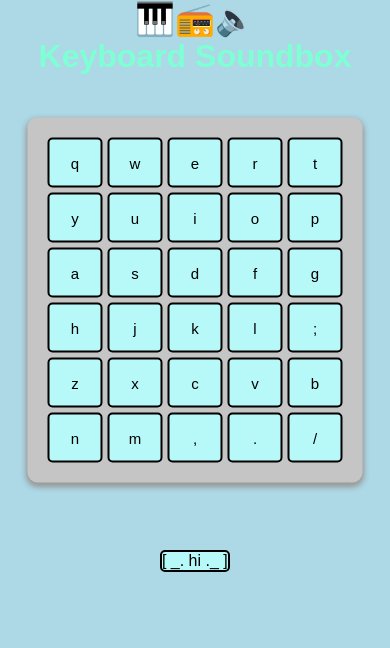
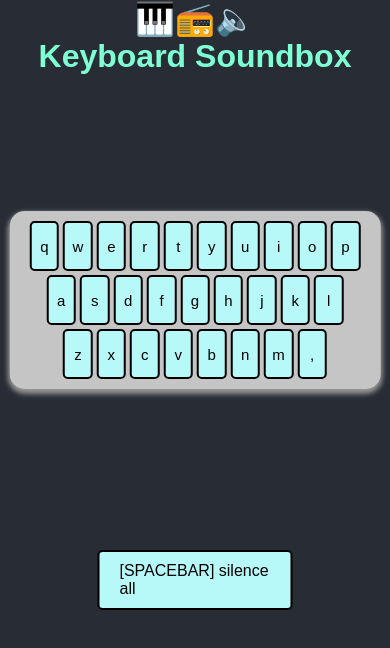
Before and after one commit to s3rj/sound-board, a React (Create React App) app: page / in a window 390 px wide. Shown: the top 648 px of the page. Built offline with nearby package versions, Linux system fonts and the light colour scheme.

Commit message:
May the fourth update

```diff
--- a/src/App.css
+++ b/src/App.css
@@ -1,93 +1,99 @@
-
-
 body {
   background-color: #282c34;
 }
 
-
-
-
 h1 {
-  text-align:center;
+  text-align: center;
   color: aquamarine;
-
-
-
-
-
 }
-
 
 .App {
   text-align: center;
   box-shadow: 0 3px 6px #999, 0 3px 6px #999;
-
-  position:absolute;
-  background-color: aquamarine;
-
-  width: 740px;
+  position: absolute;
+  width: auto;
   box-sizing: border-box;
-
-  max-width: 1085px;
-  padding: 20px;
-
+  padding: 15px 25px;
   top: 300px;
   left: 50%;
   transform: translate(-50%, -50%);
   background-color: rgb(197, 197, 197);
-  border-radius: 10px;
+  border-radius: 15px;
   display: grid;
-  grid-template-columns: repeat(20, 30px);
+  grid-template-columns: repeat(20, 35px);
   grid-template-rows: repeat(3, 60px);
-  grid-gap: 5px;
-
+  grid-gap: 4px;
   margin-left: auto;
   margin-right: auto;
-
 }
 
-.Panel{
+/* Position the keys in a QWERTY layout */
+.App > div:nth-child(1) { grid-column: 1 / span 2; grid-row: 1; } /* Q */
+.App > div:nth-child(2) { grid-column: 3 / span 2; grid-row: 1; } /* W */
+.App > div:nth-child(3) { grid-column: 5 / span 2; grid-row: 1; } /* E */
+.App > div:nth-child(4) { grid-column: 7 / span 2; grid-row: 1; } /* R */
+.App > div:nth-child(5) { grid-column: 9 / span 2; grid-row: 1; } /* T */
+.App > div:nth-child(6) { grid-column: 11 / span 2; grid-row: 1; } /* Y */
+.App > div:nth-child(7) { grid-column: 13 / span 2; grid-row: 1; } /* U */
+.App > div:nth-child(8) { grid-column: 15 / span 2; grid-row: 1; } /* I */
+.App > div:nth-child(9) { grid-column: 17 / span 2; grid-row: 1; } /* O */
+.App > div:nth-child(10) { grid-column: 19 / span 2; grid-row: 1; } /* P */
+
+.App > div:nth-child(11) { grid-column: 2 / span 2; grid-row: 2; } /* A */
+.App > div:nth-child(12) { grid-column: 4 / span 2; grid-row: 2; } /* S */
+.App > div:nth-child(13) { grid-column: 6 / span 2; grid-row: 2; } /* D */
+.App > div:nth-child(14) { grid-column: 8 / span 2; grid-row: 2; } /* F */
+.App > div:nth-child(15) { grid-column: 10 / span 2; grid-row: 2; } /* G */
+.App > div:nth-child(16) { grid-column: 12 / span 2; grid-row: 2; } /* H */
+.App > div:nth-child(17) { grid-column: 14 / span 2; grid-row: 2; } /* J */
+.App > div:nth-child(18) { grid-column: 16 / span 2; grid-row: 2; } /* K */
+.App > div:nth-child(19) { grid-column: 18 / span 2; grid-row: 2; } /* L */
+
+.App > div:nth-child(20) { grid-column: 3 / span 2; grid-row: 3; } /* Z */
+.App > div:nth-child(21) { grid-column: 5 / span 2; grid-row: 3; } /* X */
+.App > div:nth-child(22) { grid-column: 7 / span 2; grid-row: 3; } /* C */
+.App > div:nth-child(23) { grid-column: 9 / span 2; grid-row: 3; } /* V */
+.App > div:nth-child(24) { grid-column: 11 / span 2; grid-row: 3; } /* B */
+.App > div:nth-child(25) { grid-column: 13 / span 2; grid-row: 3; } /* N */
+.App > div:nth-child(26) { grid-column: 15 / span 2; grid-row: 3; } /* M */
+.App > div:nth-child(27) { grid-column: 17 / span 2; grid-row: 3; } /* , */
+
+.Panel {
   top: 550px;
-  position:absolute;
-  background-color: white;
+  position: absolute;
   display: grid;
   left: 50%;
+  transform: translateX(-50%);
   background-color: rgb(183, 248, 248);
   border: 2px solid black;
   border-radius: 5px;
-
-
-
+  padding: 10px 20px;
+  cursor: pointer;
+  user-select: none;
+  transition: background-color 0.1s ease;
 }
 
-@media only screen and (max-width: 600px) {
-  body {
-    background-color: lightblue;
+.Panel.silencing {
+  background-color: #32cd32 !important; /* Lime green */
+  transition: none;
+}
+
+.Panel:hover {
+  background-color: teal;
+  color: white;
+}
+
+@media only screen and (max-width: 900px) {
+  .App {
+    width: 95%;
+    grid-template-columns: repeat(20, 1fr);
+    grid-template-rows: repeat(3, 50px);
+    grid-gap: 4px;
+    padding: 10px 20px;
   }
 
-  .App{
-    grid-template-columns: repeat(10, 25px);
-    grid-template-rows: repeat(6, 50px);
-    grid-gap: 5px;
+  .Panel {
+    top: 550px;
     width: auto;
-    top: 300px;
-
-    }
-
-    .Panel{
-      top: 550px;
-      position:absolute;
-      background-color: white;
-      display: grid;
-      left: 41%;
-      background-color: rgb(183, 248, 248);
-      border: 2px solid black;
-      border-radius: 5px;
-
-
-
-    }
-
-
-
+  }
 }
--- a/src/App.js
+++ b/src/App.js
@@ -1,28 +1,54 @@
-import React, { useEffect } from "react"
+import React, { useEffect, useState } from "react"
 import './App.css';
 import keyMap from './keyMap.js';
 import Key from './components/Key';
 
 function App() {
+  const [isSilencing, setIsSilencing] = useState(false);
+  const [silenceTriggered, setSilenceTriggered] = useState(0);  // Add counter for silence triggers
 
   useEffect(() => {
-    window.addEventListener("keydown", stopSounds)
-    //window.addEventListener("keyup", handleKeyUp)
+    window.addEventListener("keydown", handleKeyDown);
+    window.addEventListener("keyup", handleKeyUp);
 
-  }, [])
+    return () => {
+      window.removeEventListener("keydown", handleKeyDown);
+      window.removeEventListener("keyup", handleKeyUp);
+    }
+  }, []);
 
-  const stopSounds = e => {
-    if (true) {
-      let sound = document.querySelectorAll('audio');
-      console.log(e.key);
-      if (e.key === ' ') {
+  const stopSounds = () => {
+    // Stop and remove all audio elements in the document
+    const sounds = document.getElementsByTagName('audio');
+    // Convert to array since we'll be modifying the live HTMLCollection
+    Array.from(sounds).forEach(element => {
+      element.pause();
+      element.remove();
+    });
+    setSilenceTriggered(prev => prev + 1);  // Increment counter to notify keys
+  }
 
-        sound.forEach(element => {
-          element.currentTime = 0;
-          element.pause();
-        });
-      }
+  const handleKeyDown = (e) => {
+    if (e.key === ' ' && !e.repeat) {
+      e.preventDefault(); // Prevent page scroll
+      setIsSilencing(true);
+      stopSounds();
     }
+  }
+
+  const handleKeyUp = (e) => {
+    if (e.key === ' ') {
+      setIsSilencing(false);
+    }
+  }
+
+  const handleMouseDown = () => {
+    setIsSilencing(true);
+    stopSounds();
+  }
+
+  const handleMouseUp = () => {
+    setIsSilencing(false);
   }
 
   return (
@@ -30,19 +56,24 @@ function App() {
       <h1><span role="img" aria-label="keyboard radio speaker">🎹📻🔈</span></h1>
       <h1>Keyboard Soundbox</h1>
       <div className="App">
-
         {keyMap.map(props => (
           <Key
             key={props.letter}
             letter={props.letter}
             src={props.src}
             id={props.letter}
+            silenceTriggered={silenceTriggered}
           />
         ))}
       </div>
-      <div className="Panel" onClick = {stopSounds}>[  _.  hi  ._  ]</div>
-
-
+      <div
+        className={`Panel ${isSilencing ? 'silencing' : ''}`}
+        onMouseDown={handleMouseDown}
+        onMouseUp={handleMouseUp}
+        onMouseLeave={() => setIsSilencing(false)}
+      >
+        [SPACEBAR] silence all
+      </div>
     </div>
   );
 }
--- a/src/components/Key.css
+++ b/src/components/Key.css
@@ -1,5 +1,3 @@
-
-
 /* * { border: 1px solid black; } */
 
 body * {
@@ -11,7 +9,7 @@ body * {
 
 .App > div:hover {
     background-color: teal;
-  }
+}
 
 .App > div {
     background-color: rgb(183, 248, 248);
@@ -21,24 +19,26 @@ body * {
     font-size: 20px;
     text-align: center;
     padding-top: 17px;
-
-
+    transition: background-color 0.1s ease;
 }
 
-.App > .audioPlaying {
-    background-color: orange !important;
+.App > div.keyPressed {
+    background-color: #32cd32 !important; /* Lime green */
+    transition: none;
+    z-index: 2;
+}
+
+.App > div.audioPlaying {
+    background-color: #ff8c00; /* Bright orange */
+    transition: none;
+    z-index: 1;
 }
 
 Key {
     height: 200px;
-
 }
 
 @media only screen and (max-width: 600px) {
-    .App>div {
-      background-color: lightblue;
-    }
-
     .App > div {
         background-color: rgb(183, 248, 248);
         border: 2px solid black;
@@ -47,6 +47,5 @@ Key {
         font-size: 15px;
         text-align: center;
         padding-top: 15px;
-
-  }
+    }
 }
--- a/src/components/Key.js
+++ b/src/components/Key.js
@@ -1,67 +1,88 @@
-import React, { useEffect } from "react"
+import React, { useEffect, useState } from "react"
 import './Key.css';
 
 const Key = props => {
+    const [isPressed, setIsPressed] = useState(false);
+    const [isPlaying, setIsPlaying] = useState(false);
 
     useEffect(() => {
         window.addEventListener("keydown", handleKeyDown)
         window.addEventListener("keyup", handleKeyUp)
-        window.addEventListener("mouseDown", handleClick)
-    }, )
+        return () => {
+            window.removeEventListener("keydown", handleKeyDown)
+            window.removeEventListener("keyup", handleKeyUp)
+        }
+    }, [])
+
+    // Add effect to handle silence trigger
+    useEffect(() => {
+        if (props.silenceTriggered > 0) {
+            setIsPlaying(false);
+        }
+    }, [props.silenceTriggered])
+
+    const createAndPlaySound = () => {
+        const audio = new Audio(process.env.PUBLIC_URL + '/sounds/' + props.src);
+        audio.addEventListener('play', () => handlePlay());
+        audio.addEventListener('ended', () => {
+            handleEnded();
+            audio.remove(); // Clean up the audio element when done
+        });
+        // Add the audio element to the DOM so it can be found by stopSounds
+        document.body.appendChild(audio);
+        audio.play();
+    }
 
     const handleKeyDown = e => {
         if (e.key === props.letter.toLowerCase()) {
-            let sound = document.getElementById("audio"+props.letter);
-            let keyDiv = document.getElementById(props.letter);
-            console.log(e.key);
-            // a placeholder, ~this/props
-            if (e.key === props.letter.toLowerCase()) {
-                console.log(props);
-                sound.currentTime = 0;
-                keyDiv.className = 'audioPlaying';
-                sound.play();
-            }
+            setIsPressed(true);
+            createAndPlaySound();
         }
     }
 
     const handleKeyUp = e => {
         if (e.key === props.letter.toLowerCase()) {
-            //let keyDiv = document.getElementById(props.letter);
-            console.log(e.key);
-
-            if (e.key === props.letter.toLowerCase()) {
-                //keyDiv.className = '';
-            }
+            setIsPressed(false);
         }
     }
 
-    const handleClick = e => {
-        let sound = document.getElementById("audio"+props.letter);
-        sound.currentTime = 0;
-        sound.play();
-        console.log(props)
+    const handleMouseDown = () => {
+        setIsPressed(true);
+        createAndPlaySound();
     }
 
-    const handlePlay = e => {
-        let keyDiv = document.getElementById(props.letter);
-        keyDiv.className = 'audioPlaying';
+    const handleMouseUp = () => {
+        setIsPressed(false);
     }
 
-    const handleEnded = e => {
-        let keyDiv = document.getElementById(props.letter);
-        keyDiv.className = '';
+    const handleMouseLeave = () => {
+        setIsPressed(false);
+    }
+
+    const handlePlay = () => {
+        setIsPlaying(true);
+    }
+
+    const handleEnded = () => {
+        setIsPlaying(false);
+    }
+
+    const getClassName = () => {
+        const classes = [];
+        if (isPlaying) classes.push('audioPlaying');
+        if (isPressed) classes.push('keyPressed');
+        return classes.join(' ');
     }
 
     return (
-        <div onClick={handleClick} id = {props.letter}>
+        <div
+            onMouseDown={handleMouseDown}
+            onMouseUp={handleMouseUp}
+            onMouseLeave={handleMouseLeave}
+            id={props.letter}
+            className={getClassName()}
+        >
             <p>{props.letter}</p>
-            <audio
-                onEnded = {handleEnded}
-                onPlay = {handlePlay}
-                media-player="audioPlayer"
-                preload="auto"
-                crossOrigin="anonymous" className='clip'
-                id={"audio"+props.letter} src={process.env.PUBLIC_URL + '/sounds/' + props.src} key={props.letter} >audio</audio>
         </div>
     );
 }
--- a/src/keyMap.js
+++ b/src/keyMap.js
@@ -19,7 +19,7 @@ const keyMap = [
     {letter: 'j', name: 'name', src: 'kaching.mp3'},
     {letter: 'k', name: 'name', src: 'clapping.mp3'},
     {letter: 'l', name: 'name', src: 'dialup.mp3'},
-    {letter: ';', name: 'name', src: 'discord.mp3'},
+    // {letter: ';', name: 'name', src: 'discord.mp3'},
     {letter: 'z', name: 'name', src: 'plucky.mp3'},
     {letter: 'x', name: 'name', src: 'xfiles.mp3'},
     {letter: 'c', name: 'name', src: 'nflix.mp3'},
@@ -28,7 +28,7 @@ const keyMap = [
     {letter: 'n', name: 'name', src: 'hollow.mp3'},
     {letter: 'm', name: 'name', src: 'nani.mp3'},
     {letter: ',', name: 'name', src: 'sonyPlaystation.mp3'},
-    {letter: '.', name: 'name', src: 'discord.mp3'},
-    {letter: '/', name: 'name', src: 'discord.mp3'},
+    // {letter: '.', name: 'name', src: 'discord.mp3'},
+    // {letter: '/', name: 'name', src: 'discord.mp3'},
 ]
 export default keyMap
```
Also changed, not shown: package.json (+4 -3 lines), public/index.html (+4 -4 lines), 2 other files (tests, documents, lock files or other folders).
